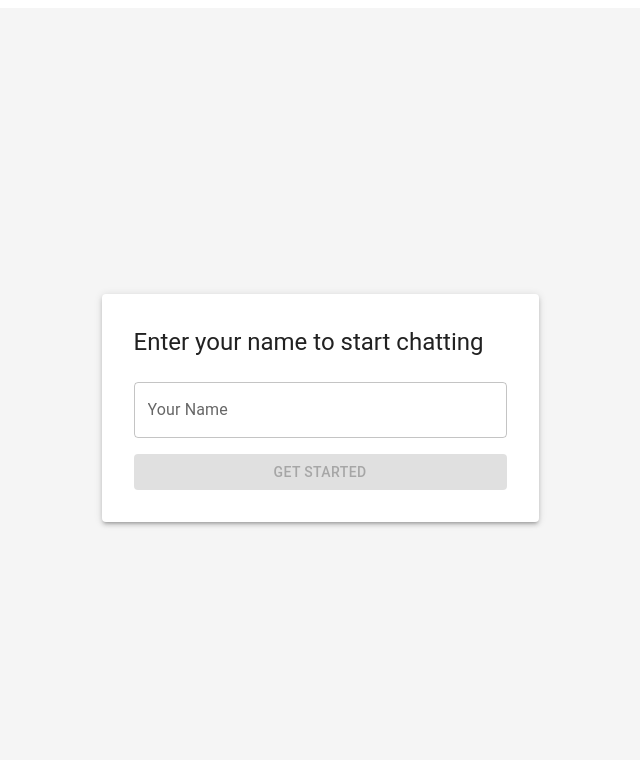
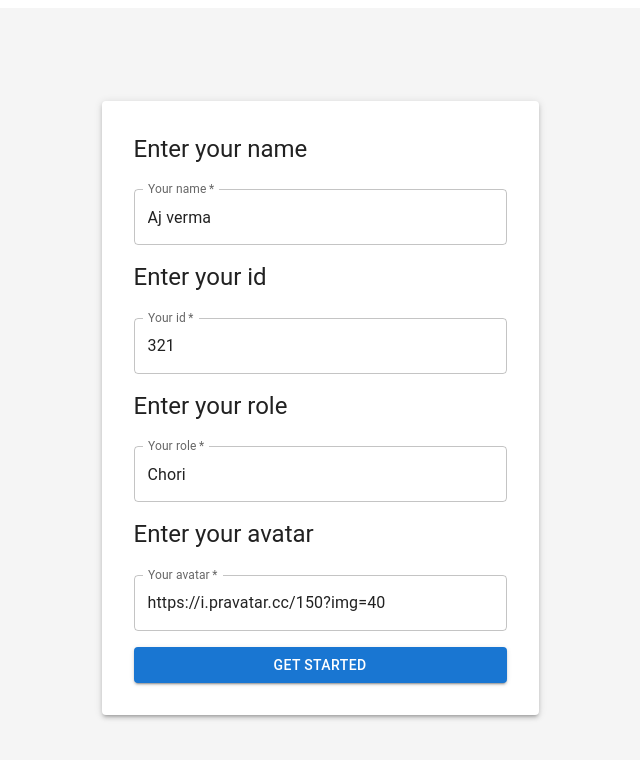
Before and after one commit to Ajay-kumar-verma/chat-app-next.js, a Next.js app in the folder client/: page / in a window 1280 px wide. Shown: the top 760 px of the page, without its empty margins (320-960 px from the left). Built offline with nearby package versions, Linux system fonts and the light colour scheme.

Commit message:
modify interface and chat validation

```diff
--- a/client/package.json
+++ b/client/package.json
@@ -13,6 +13,7 @@
     "@emotion/styled": "^11.14.0",
     "@mui/icons-material": "^7.0.2",
     "@mui/material": "^7.0.2",
+    "antd": "^5.24.7",
     "axios": "^1.8.4",
     "next": "15.3.0",
     "react": "^19.0.0",
--- a/client/src/app/page.tsx
+++ b/client/src/app/page.tsx
@@ -2,37 +2,13 @@
 import { useEffect, useState } from "react";
 import NameEntry from "@/components/nameEntry/page";
 import ChatComponent from "@/components/chatComponent"; // Your main chat logic
-import {User} from '@/interface'
-import useStore from "@/store";
+
 
 export default function ChatRoom() {
-  const [username, setUsername] = useState<string | null>("");
-  const { setUserDetails,addUser } = useStore();
+  const [login, setLogin] = useState<Boolean>(false);
 
-
-
-  useEffect(() => {
-    const currentUser = {
-      CurrentUserId: "0",
-      CurrentUserName: username || "",
-      currentUserRole: "Associate Engineer",
-      CurrentUserAvatar: "https://i.pravatar.cc/",
-    };
-    const user: User = {
-      id: currentUser.CurrentUserId,
-      name: currentUser.CurrentUserName,
-      role: currentUser.currentUserRole,
-      avatar: currentUser.CurrentUserAvatar,
-    };
-    console.log({user})
-    if(username){
-      setUserDetails(currentUser);
-      addUser(user);
-    }
-  }, [username]);
-
-  if (!username) {
-    return <NameEntry onSubmit={setUsername} />;
+  if (!login) {
+    return <NameEntry Login={setLogin} />;
   }
   return <ChatComponent />;
 }
--- a/client/src/components/chatComponent/chat/user.tsx
+++ b/client/src/components/chatComponent/chat/user.tsx
@@ -13,7 +13,6 @@ import useStore from "@/store";
 export default function RootLayout() {
   const { CurrentUserName, CurrentUserId, currentUserRole, CurrentUserAvatar } =
     useStore();
-
   return (
     <Container maxWidth="xl">
       <Box
--- a/client/src/components/chatComponent/userList/index.tsx
+++ b/client/src/components/chatComponent/userList/index.tsx
@@ -13,25 +13,16 @@ import {
   Divider,
 } from "@mui/material";
 import useStore from "@/store";
+import { User } from "@/interface";
 
 
 const UserList = () => {
-  const { CurrentUserId, setUserDetails ,Users} = useStore();
+  const { CurrentUserId, setCurrentUser ,Users} = useStore();
 
-  const handleUserClick = (user: {
-    id: string;
-    name: string;
-    role: string;
-    avatar: string;
-  }) => {
+  const handleUserClick = (user: User) => {
     console.log(`User clicked:`, user);
     // Update the store with the clicked user's details
-    setUserDetails({
-      CurrentUserName: user.name,
-      CurrentUserId: user.id.toString(),
-      CurrentUserAvatar: user.avatar,
-      currentUserRole: user.role,
-    });
+    setCurrentUser(user);
     // Optionally, you can navigate to a different page or perform other actions here
   };
   return (
--- a/client/src/components/nameEntry/page.tsx
+++ b/client/src/components/nameEntry/page.tsx
@@ -2,18 +2,44 @@
 // components/NameEntry.tsx
 import { useState } from "react";
 import { Box, Button, TextField, Typography, Paper } from "@mui/material";
+import { User } from "@/interface";
+import { message, Space } from "antd";
+import useStore from "@/store";
 
 interface NameEntryProps {
-  onSubmit: (name: string) => void;
+  Login: (value: boolean) => void;
 }
 
-const NameEntry = ({ onSubmit }: NameEntryProps) => {
-  const [name, setName] = useState("");
+const NameEntry: React.FC<NameEntryProps> = ({ Login }) => {
+  const [messageApi, contextHolder] = message.useMessage();
+  const { setCurrentUser,addUser } = useStore();
+   console.log("fsdf")
+  const [user, setUser] = useState<User>({
+    id: "321",
+    name: "Aj verma",
+    role: "Chori",
+    avatar: "https://i.pravatar.cc/150?img=40",
+  });
 
   const handleStart = () => {
-    if (name.trim()) {
-      onSubmit(name.trim());
+    console.log({ user });
+    let isUserDataOkay: Boolean = true;
+    for (const key of Object.keys(user)) {
+      if (user[key as keyof User] === "") {
+        messageApi.open({
+          type: "warning",
+          content: `${key.toUpperCase()} is not filled!`,
+        });
+        isUserDataOkay = false;
+        break;
       }
+    }
+ if(isUserDataOkay){
+  setCurrentUser(user);
+  addUser(user);
+  Login(true)
+ }
+
   };
 
   return (
@@ -26,24 +52,36 @@ const NameEntry = ({ onSubmit }: NameEntryProps) => {
         bgcolor: "#f5f5f5",
       }}
     >
-      <Paper elevation={3} sx={{ p: 4, maxWidth: 400, mx: "auto"  }}>
+      {contextHolder}
+      <Paper elevation={3} sx={{ p: 4, maxWidth: 400, mx: "auto" }}>
+        {(["name", "id", "role", "avatar"] as (keyof User)[]).map((field) => {
+          return (
+            <>
               <Typography variant="h5" gutterBottom>
-          Enter your name to start chatting
+                Enter your {field}
               </Typography>
               <TextField
+                required
                 fullWidth
-          label="Your Name"
+                label={`Your ${field}`}
                 variant="outlined"
-          value={name}
-          onChange={(e) => setName(e.target.value)}
+                value={user[field]}
+                onChange={(e) =>
+                  setUser((pre) => ({ ...pre, [field]: e.target.value.trim() }))
+                }
                 sx={{ my: 2 }}
               />
+            </>
+          );
+        })}
+
         <Button
           fullWidth
           variant="contained"
           color="primary"
           onClick={handleStart}
-          disabled={!name.trim()}
+          onKeyDown={(e) => e.key === "Enter" && handleStart()}
+          // disabled={!name.trim()}
         >
           Get Started
         </Button>
--- a/client/src/interface/index.ts
+++ b/client/src/interface/index.ts
@@ -1,3 +1,5 @@
+import { Message } from "@mui/icons-material";
+
 export interface User {
   id: string;
   name: string;
--- a/client/src/store/TeamMessages.ts
+++ b/client/src/store/TeamMessages.ts
@@ -1,4 +1,5 @@
-const initialMessages: { user: string; text: string }[] = [
+import { Message } from "@/interface/";
+const initialMessages:Message[] = [
   { user: "Alice", text: "Hey there! 👋 How's it going?" },
   {
     user: "Bob",
--- a/client/src/store/index.tsx
+++ b/client/src/store/index.tsx
@@ -4,12 +4,8 @@ import { User, Message, UserDetails } from "@/interface";
 import UserList from "./TeamUserList";
 import InitialMessages from "./TeamMessages";
 
-interface StoreState {
-  CurrentUserName: string;
-  CurrentUserId: string;
-  CurrentUserAvatar: string;
-  currentUserRole: string;
-  setUserDetails: (userDetails: UserDetails) => void;
+interface StoreState extends UserDetails {
+  setCurrentUser: (user: User) => void;
   Messages: Message[];
   addMsg: (msg: Message) => void;
   Users: User[]; // Added Users property
@@ -21,13 +17,18 @@ const useStore = create<StoreState>((set) => ({
   CurrentUserName: "Guest",
   currentUserRole: "Guest",
   CurrentUserAvatar: "https://via.placeholder.com/150",
-  setUserDetails: (userDetails: UserDetails) =>
-    set((state) => ({ ...state, ...userDetails })),
+  setCurrentUser: (user: User) =>
+    set(() => ({
+      CurrentUserName: user.name,
+      CurrentUserId: user.id,
+      currentUserRole: user.role,
+      CurrentUserAvatar: user.avatar,
+    })),
   Messages: InitialMessages,
   addMsg: (msg: Message) =>
     set((state) => ({ Messages: [...state.Messages, msg] })),
   Users: UserList,
-  addUser: (user: User) => set((state) => ({ Users: [...state.Users, user] })),
+  addUser: (user: User) => set(({ Users }) => ({ Users: [...Users, user] })),
 }));
 
 export default useStore;
```
Also changed, not shown: 1 other file (tests, documents, lock files or other folders). Lines whose indentation alone changed are shown as unchanged.
